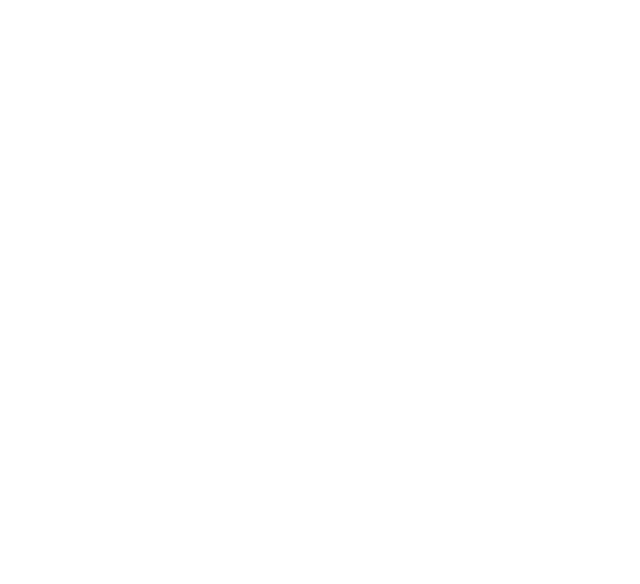
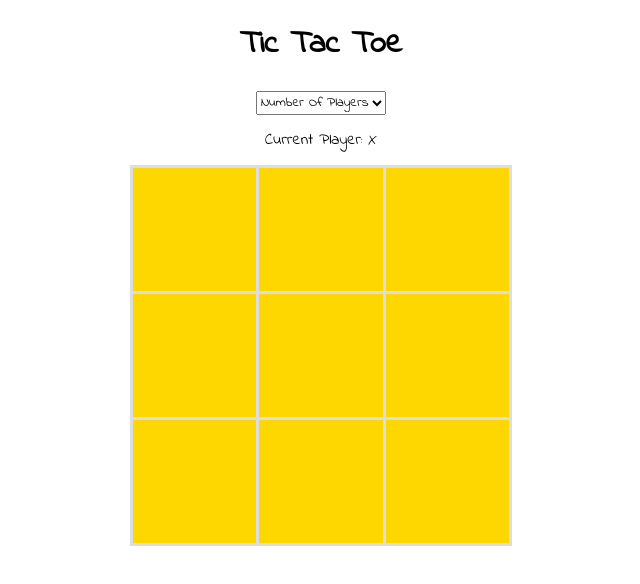
Before and after one commit to Alaa-S-M/tic-tac-toe, a website: page index.html in a window 1280 px wide. Shown: the whole page, without its empty margins (315-955 px from the left). Drawn offline with Linux system fonts and the light colour scheme.

Commit message:
added the main structure and design of the game in the HTML and CSS files

```diff
--- a/index.html
+++ b/index.html
@@ -4,12 +4,70 @@
 <head>
     <!-- CSS  -->
     <link rel="stylesheet" href='stylesheet.css'>
+    <!-- Google "Indie Flower" font import -->
+    <link href="https://fonts.googleapis.com/css?family=Indie+Flower&display=swap" rel="stylesheet">
 
     <title>This is a TicTacToe game</title>
 </head>
 
 <body>
-
+    <h1>Tic Tac Toe</h1>
+    <!-- <p>X always starts</p> -->
+    <div id="number of players">
+        <!-- <label>How many players?</label> -->
+        <select id="number of players" required>
+            <option value="1">Number Of Players</option>
+            <option value="1">One player</option>
+            <option value="2">Two players</option>
+        </select>
+    </div>
+    <div id="one player" hidden="true">
+        <label>Choose your symbol</label>
+        <button class="X">X</button>
+        <button class="O">O</button>
+    </div>
+    <div id="turns">Current Player:
+        <lable class="X">X</lable>
+        <lable class="O" style="display: none;">O</lable>
+    </div>
+    <div id="board">
+        <table>
+            <tr>
+                <td>
+                    <div class="content"></div>
+                </td>
+                <td>
+                    <div class="content"></div>
+                </td>
+                <td>
+                    <div class="content"></div>
+                </td>
+            </tr>
+            <tr>
+                <td>
+                    <div class="content"></div>
+                </td>
+                <td>
+                    <div class="content"></div>
+                </td>
+                <td>
+                    <div class="content"></div>
+                </td>
+            </tr>
+            <tr>
+                <td>
+                    <div class="content"></div>
+                </td>
+                <td>
+                    <div class="content"></div>
+                </td>
+                <td>
+                    <div class="content"></div>
+                </td>
+            </tr>
+        </table>
+    </div>
+    <button hidden="true" id="replay">Play again</button>
     <script src="src/index.js"> </script>
 </body>
 
--- a/stylesheet.css
+++ b/stylesheet.css
@@ -0,0 +1,50 @@
+:root,body{
+    margin-left: auto;
+    text-align: center;
+    font-size: 16px;
+    font-family: 'Indie Flower', cursive;
+  }
+ select{
+    font-family: 'Indie Flower', cursive;
+  }
+  table {
+    border-collapse: collapse;
+    margin-left: auto;
+    margin-right: auto;
+    margin-top: 1%;
+    width: 30%;
+  }
+td {
+  border: 3px solid #ddd;
+  position: relative;
+}
+td:after {
+  content: '';
+  display: block;
+  margin-top: 100%;
+}
+ .content {
+  position: absolute;
+  top: 0;
+  bottom: 0;
+  left: 0;
+  right: 0;
+  background: gold;
+}
+button {
+  font-size: 14px;
+  margin: 4px 2px;
+  cursor: pointer;
+  display: inline-block;
+  border: none;
+  color: white;
+  padding: 15px 32px;
+  text-align: center;
+  text-decoration: none;
+}
+#replay {
+  display: none;
+}
+#turns {
+  padding-top: 1%;
+}
```
